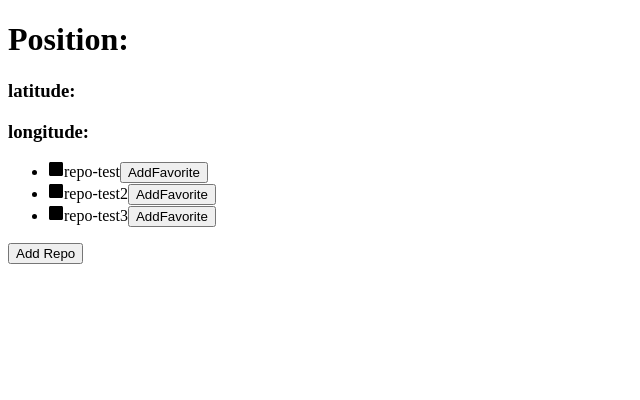
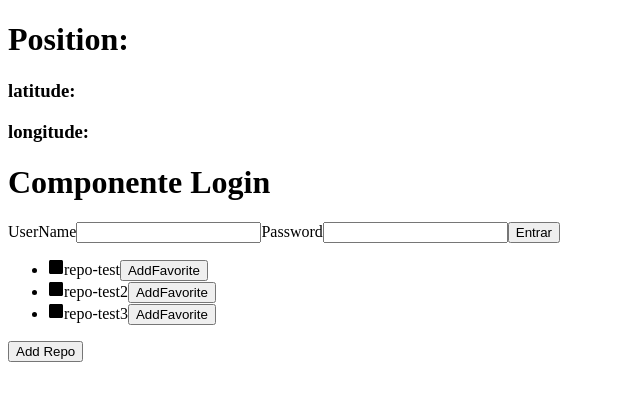
Before and after one commit to MarcoBuarque/redux-e-hooks, a React (Create React App) app in the folder githooks/: page / in a window 1280 px wide. Shown: the top 400 px of the page, without its empty margins (0-640 px from the left). Built offline with nearby package versions, Linux system fonts and the light colour scheme; no server answers.

Commit message:
init part 2

```diff
--- a/githooks/src/App.js
+++ b/githooks/src/App.js
@@ -13,6 +13,10 @@ function App() {
   ])  ;
 
   const [location, setLocation] = useState({})
+
+  const initialData = { name: '', password: ''}
+
+  const [formData, setFormData] = useState(initialData)
 
   useEffect( () => {
     const numFav = repos.filter(item => item.favorite === true)
@@ -54,12 +58,37 @@ function App() {
     setRepos(newRepos);
   }
 
+  const handleChange = event => {
+    const { id, value } = event.target
+    console.log('event::', id, value)
+    setFormData({ ...formData, [id]: value })
+  }
+
+  const handleSubmit = event => {
+    event.preventDefault();
+    // ... post login user
+    console.log('formData', formData);
+  }
 
   return (
-    <>
+    <view style={{ flex: 1, flexDirection:'row' }}>
+      <view style={{ flex:0.5 }}>
         <h1>Position:</h1>
         <h3>latitude:{location.latitude}</h3>
         <h3>longitude:{location.longitude}</h3>
+
+        <form onSubmit={handleSubmit}>
+          <h1>Componente Login</h1>
+
+          <label>UserName</label>
+          <input type='text' id='username' onChange={handleChange} value={formData.username} />
+
+          <label>Password</label>
+          <input type='password' id='password' onChange={handleChange} value={formData.password} />
+          <button type='submit'>Entrar</button>
+        </form>
+      </view>
+      <view style={{ flex:0.5 }}>
         <ul>
           {repos.map(item => (
               <li key={item.id}>
@@ -80,7 +109,8 @@ function App() {
               ))}
         </ul>
         <button onClick={handleRepositorie}> Add Repo </button>
-    </ >
+      </view>
+    </view>
   );
 }
 
```
Also changed, not shown: githooks/link-estudo-hooks.txt (added), 2 other files (tests, documents, lock files or other folders). Lines whose indentation alone changed are shown as unchanged.
